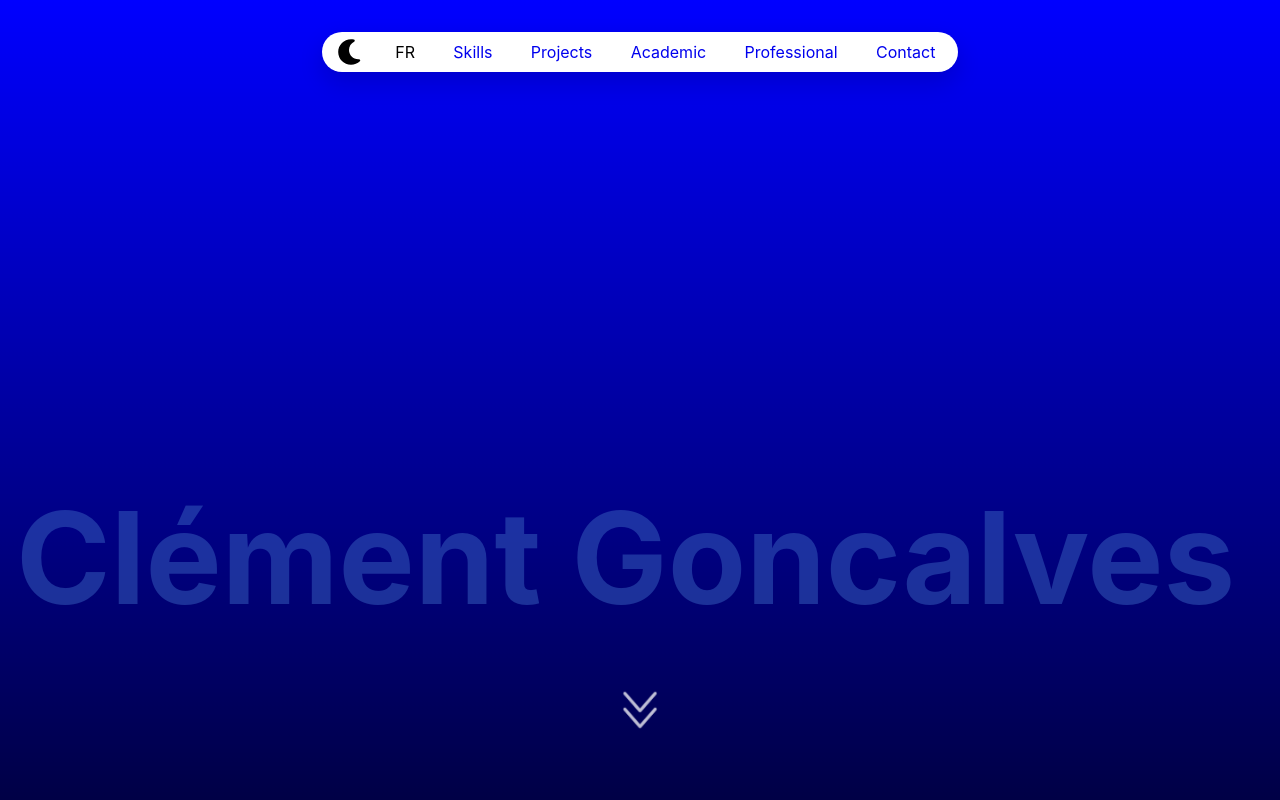
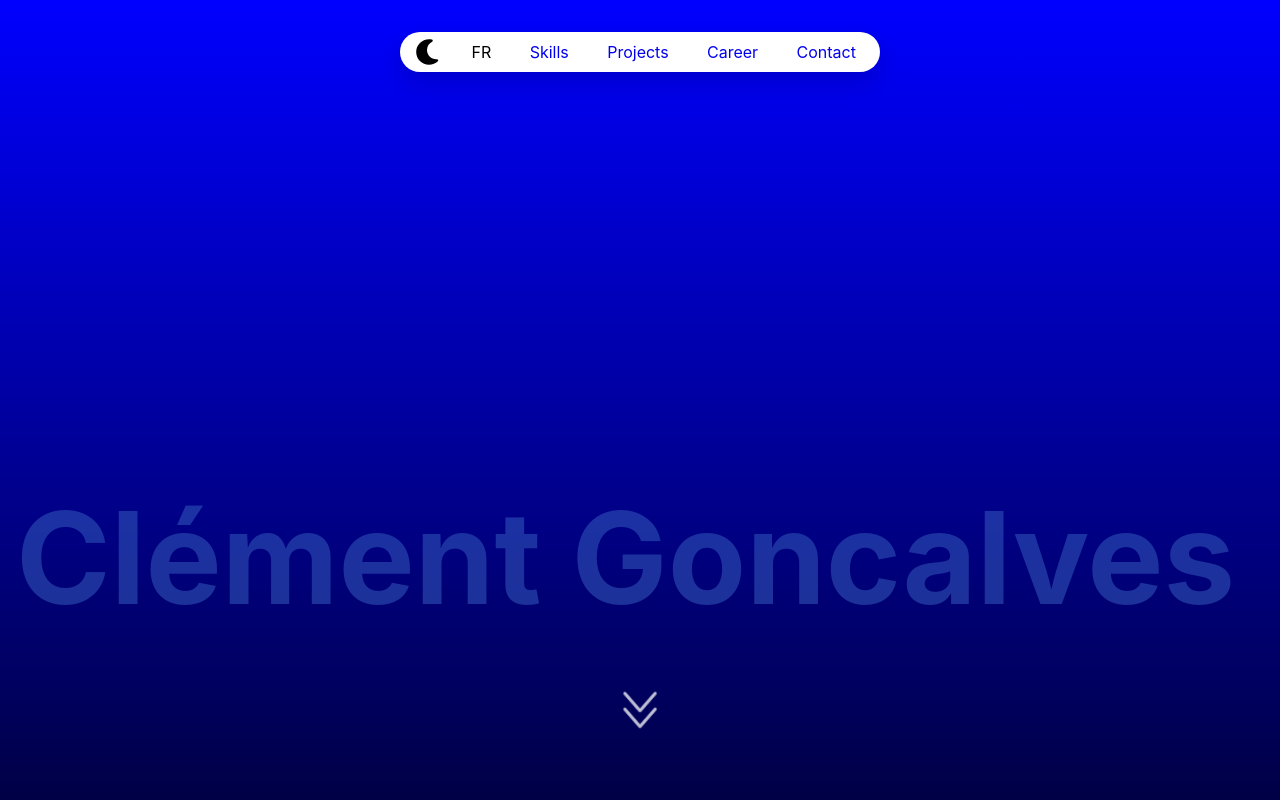
Before and after one commit to clementgvs/portfolio-clement-g, an Angular app: page / in a window 1280 px wide. Shown: the top 800 px of the page. Built offline with nearby package versions, Linux system fonts and the light colour scheme.

Commit message:
Grouping academic and professional to career/ history component

```diff
--- a/src/app/academic/academic.html
+++ /dev/null
@@ -1 +0,0 @@
-<div class="content"></div>
--- a/src/app/app.html
+++ b/src/app/app.html
@@ -6,16 +6,14 @@
     </a>
     <a class="skills-btn" href="#skills">Skills</a>
     <a class="projects-btn" href="#projects">Projects</a>
-    <a class="academic-btn" href="#academic">Academic</a>
-    <a class="professional-btn" href="#professional">Professional</a>
+    <a class="career-btn" href="#career">Career</a>
     <a class="contact-btn" href="#contact">Contact</a>
   </div>
   <div class="content-wrapper">
     <app-landing id="landing"></app-landing>
     <app-skills id="skills"></app-skills>
     <app-projects id="projects"></app-projects>
-    <app-academic id="academic"></app-academic>
-    <app-professional id="professional"></app-professional>
+    <app-career-history id="career"></app-career-history>
     <app-contact id="contact"></app-contact>
   </div>
   <div class="go-to-top" (click)="scrollToTop()" [class.visible]="showGoToTopBtn">
--- a/src/app/app.ts
+++ b/src/app/app.ts
@@ -1,15 +1,14 @@
 import { Component, HostListener, signal } from '@angular/core';
 import { RouterOutlet } from '@angular/router';
-import { Academic } from "./academic/academic";
 import { Contact } from "./contact/contact";
 import { Landing } from "./landing/landing";
 import { Skills } from "./skills/skills";
 import { Projects } from "./projects/projects";
-import { Professional } from "./professional/professional";
+import { CareerHistory } from "./career-history/career-history";
 
 @Component({
   selector: 'app-root',
-  imports: [RouterOutlet, Academic, Contact, Landing, Skills, Projects, Professional],
+  imports: [RouterOutlet, Contact, Landing, Skills, Projects, CareerHistory],
   templateUrl: './app.html',
   styleUrl: './app.scss'
 })
--- /dev/null
+++ b/src/app/career-history/career-history.html
@@ -0,0 +1 @@
+<p>career-history works!</p>
--- a/src/app/professional/professional.html
+++ /dev/null
@@ -1 +0,0 @@
-<div class="content"></div>
```
Also changed, not shown: src/app/academic/academic.ts (deleted, +0 -11 lines), src/app/career-history/career-history.ts (added, +11 -0 lines), src/app/professional/professional.ts (deleted, +0 -11 lines), src/app/career-history/career-history.scss (added), src/app/professional/professional.scss (deleted), 2 other files (tests, documents, lock files or other folders).
